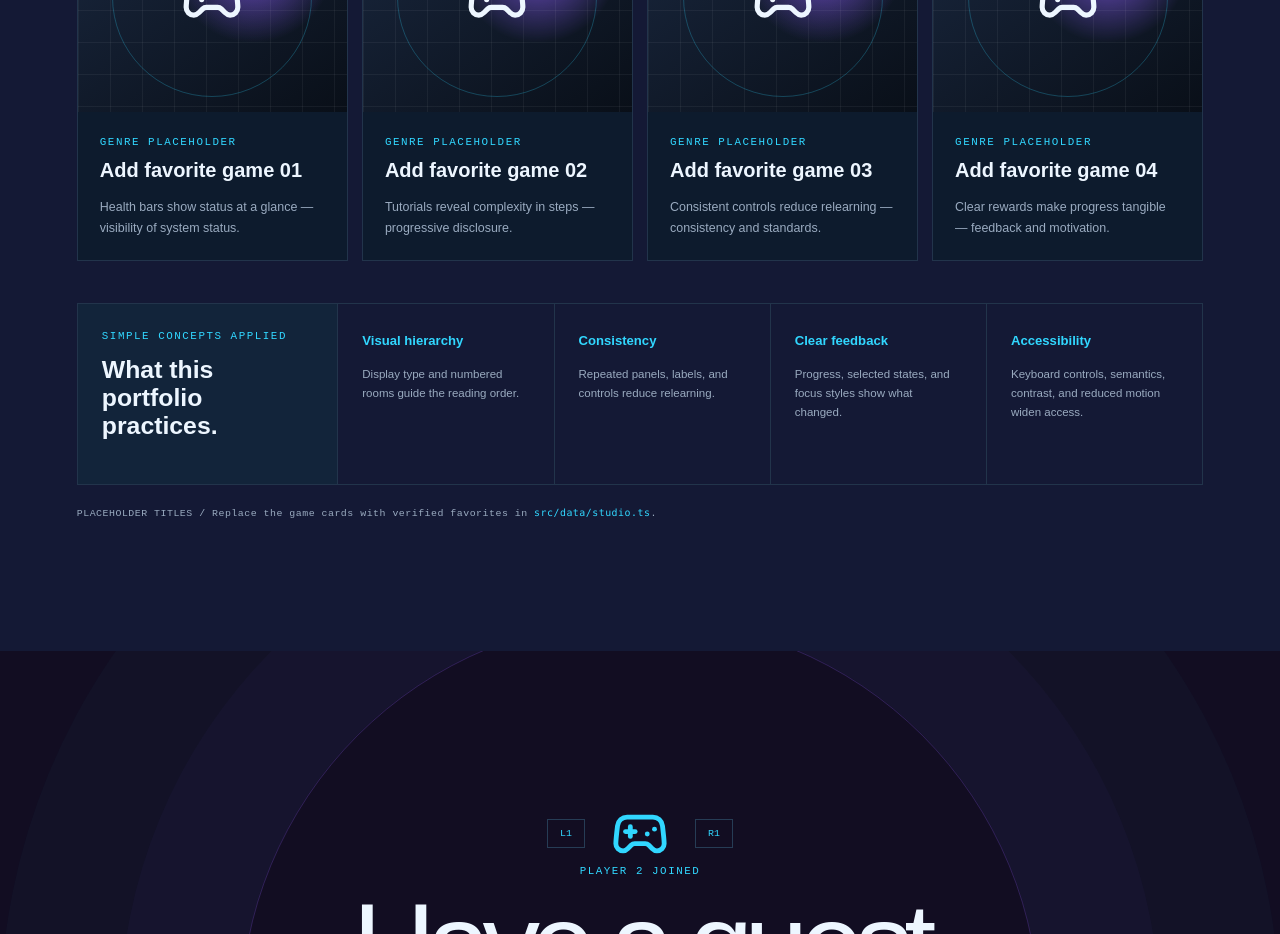
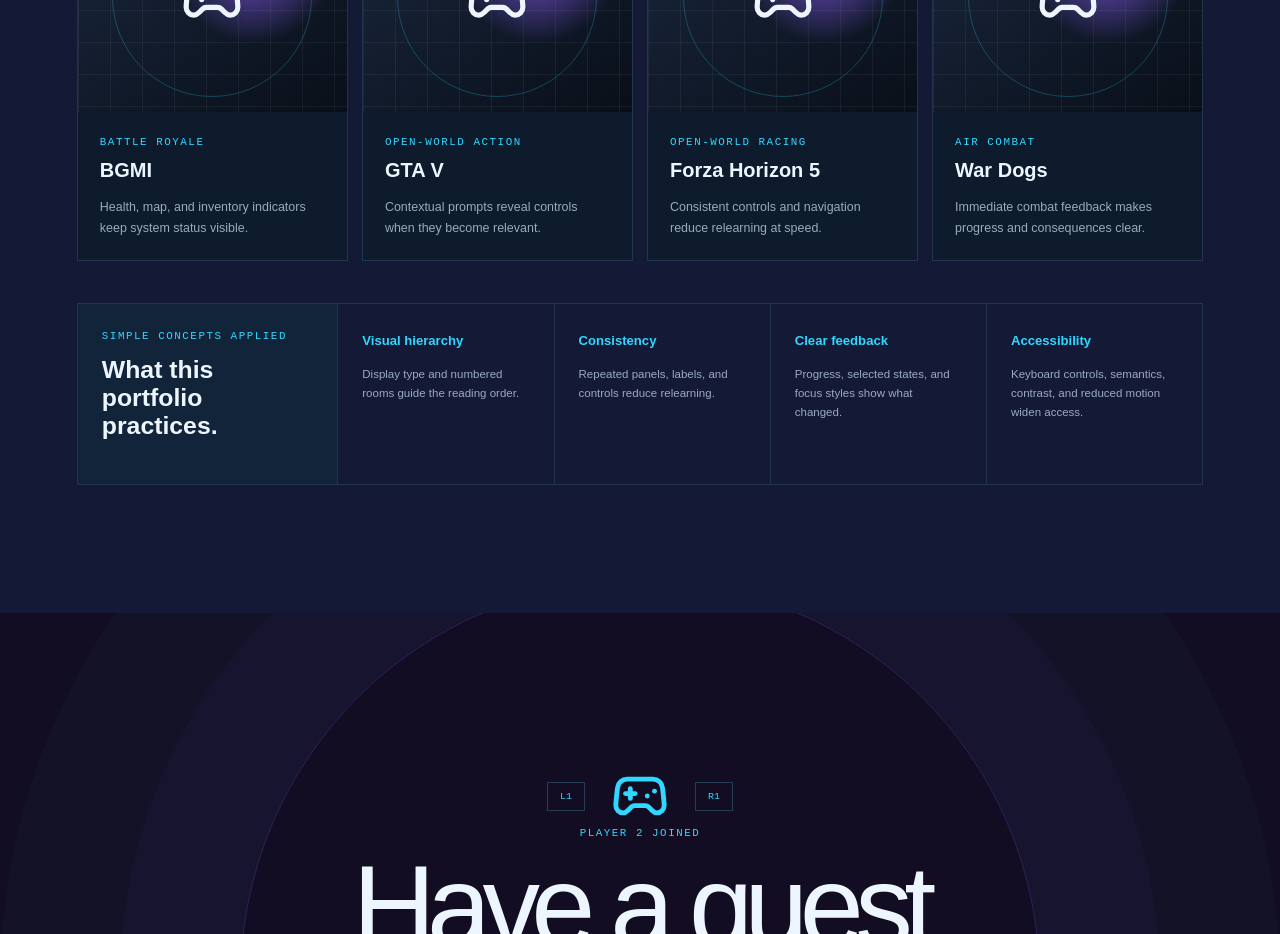
Before and after one commit to kunalkhaire302/Kunal-UI-UX-Portfolio, a React (Vite) app: page / in a window 1280 px wide. Shown: the part 8720-9654 px from the top of the page. Built offline with nearby package versions, Linux system fonts and the light colour scheme.

Commit message:
Add favorite games to play room

```diff
--- a/src/data/studio.ts
+++ b/src/data/studio.ts
@@ -32,10 +32,10 @@ export const videos = [
 ];
 
 export const games = [
-  { title: 'Add favorite game 01', genre: 'Genre placeholder', lesson: 'Health bars show status at a glance — visibility of system status.' },
-  { title: 'Add favorite game 02', genre: 'Genre placeholder', lesson: 'Tutorials reveal complexity in steps — progressive disclosure.' },
-  { title: 'Add favorite game 03', genre: 'Genre placeholder', lesson: 'Consistent controls reduce relearning — consistency and standards.' },
-  { title: 'Add favorite game 04', genre: 'Genre placeholder', lesson: 'Clear rewards make progress tangible — feedback and motivation.' },
+  { title: 'BGMI', genre: 'Battle royale', lesson: 'Health, map, and inventory indicators keep system status visible.' },
+  { title: 'GTA V', genre: 'Open-world action', lesson: 'Contextual prompts reveal controls when they become relevant.' },
+  { title: 'Forza Horizon 5', genre: 'Open-world racing', lesson: 'Consistent controls and navigation reduce relearning at speed.' },
+  { title: 'War Dogs', genre: 'Air combat', lesson: 'Immediate combat feedback makes progress and consequences clear.' },
 ];
 
 export const playerStats = [
--- a/src/main.tsx
+++ b/src/main.tsx
@@ -302,7 +302,6 @@ function PlayRoom() {
       ['Clear feedback', 'Progress, selected states, and focus styles show what changed.'],
       ['Accessibility', 'Keyboard controls, semantics, contrast, and reduced motion widen access.'],
     ].map(([title, text]) => <article key={title}><strong>{title}</strong><p>{text}</p></article>)}</div>
-    <p className="cr-placeholder-note">PLACEHOLDER TITLES / Replace the game cards with verified favorites in <code>src/data/studio.ts</code>.</p>
   </section>;
 }
 
```
Also changed, not shown: 1 other file (tests, documents, lock files or other folders).
